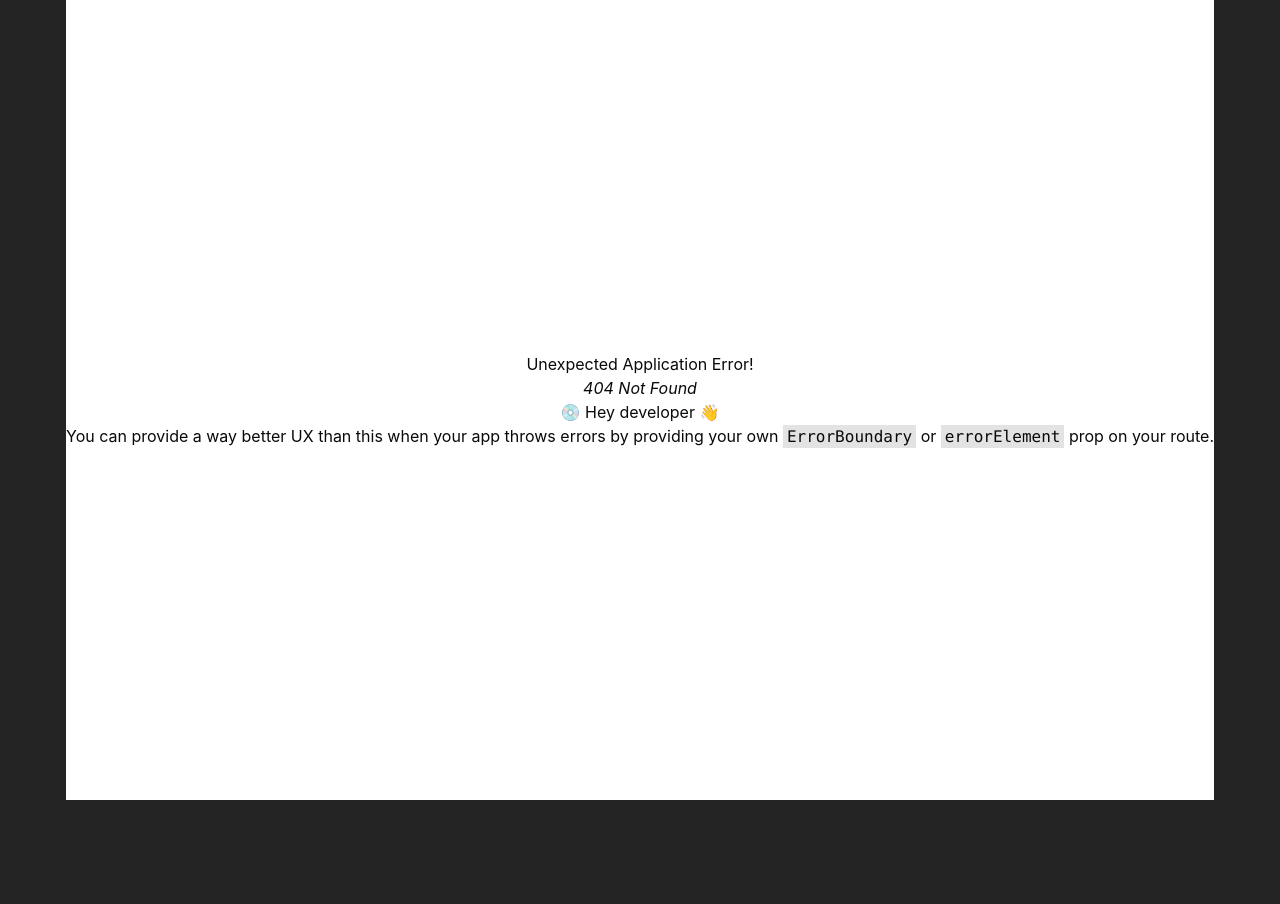
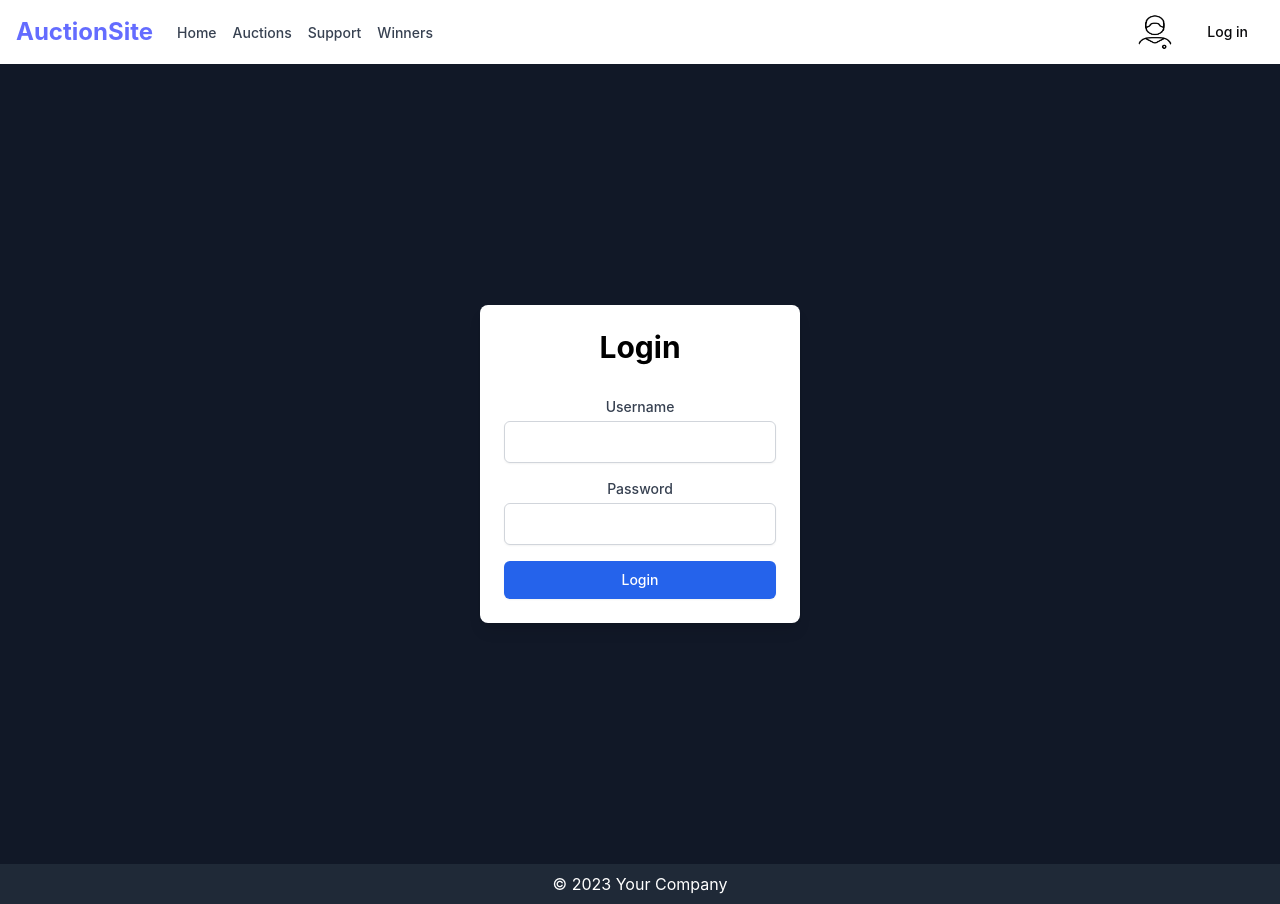
Before and after one commit to CDIO-gr-17/DevOps-fullstack, a React (Vite) app in the folder Frontend/: page /login in a window 1280 px wide. Before the commit this address had no page. Before the commit the page ends 800 px from the top, so only its background shows below. Built offline with nearby package versions, Linux system fonts and the light colour scheme.

Commit message:
Very basic login page
Very basic login page

```diff
--- a/Frontend/src/components/Routes.tsx
+++ b/Frontend/src/components/Routes.tsx
@@ -3,6 +3,7 @@ import SupportPage from "../views/support/support-page";
 import Home from "../views/home/home";
 import SingleItem from "../views/items/lion-painting";
 import { Layout } from "./Layout";
+import LoginPage from "@/views/login/login";
 
 export const routes: RouteObject[] = [
   {
@@ -21,6 +22,11 @@ export const routes: RouteObject[] = [
         path: "/1",
         element: <SingleItem />,
       },
+
+      {
+        path: "/login",
+        element: <LoginPage />,
+      },
     ],
   },
 ];
--- /dev/null
+++ b/Frontend/src/views/login/login.tsx
@@ -0,0 +1,48 @@
+import React, { useState, FormEvent } from "react";  // Import FormEvent
+
+const LoginPage = () => {
+  const [username, setUsername] = useState("");
+  const [password, setPassword] = useState("");
+
+  const handleSubmit = (event: FormEvent<HTMLFormElement>) => {
+    event.preventDefault();
+    console.log("Login with:", username, password);
+  };
+
+  return (
+    <div className="flex items-center justify-center min-h-screen bg-gray-900">
+      <div className="w-full max-w-xs p-6 bg-white rounded-lg shadow-lg">
+      <h1 className="text-3xl font-bold text-center text-black mb-8">Login</h1>
+      <form onSubmit={handleSubmit} className="space-y-4">
+          <div>
+            <label htmlFor="username" className="block text-sm font-medium text-gray-700">Username</label>
+            <input
+              type="text"
+              id="username"
+              value={username}
+              onChange={(e) => setUsername(e.target.value)}
+              className="mt-1 block w-full px-3 py-2 border border-gray-300 rounded-md shadow-sm focus:outline-none focus:ring-indigo-500 focus:border-indigo-500"
+              required
+            />
+          </div>
+          <div>
+            <label htmlFor="password" className="block text-sm font-medium text-gray-700">Password</label>
+            <input
+              type="password"
+              id="password"
+              value={password}
+              onChange={(e) => setPassword(e.target.value)}
+              className="mt-1 block w-full px-3 py-2 border border-gray-300 rounded-md shadow-sm focus:outline-none focus:ring-indigo-500 focus:border-indigo-500"
+              required
+            />
+          </div>
+          <button type="submit" className="w-full flex justify-center py-2 px-4 border border-transparent rounded-md shadow-sm text-sm font-medium text-white bg-blue-600 hover:bg-blue-700 focus:outline-none focus:ring-2 focus:ring-offset-2 focus:ring-blue-500">
+            Login
+          </button>
+        </form>
+      </div>
+    </div>
+  );
+};
+
+export default LoginPage;
```
Also changed, not shown: 1 other file (tests, documents, lock files or other folders).
